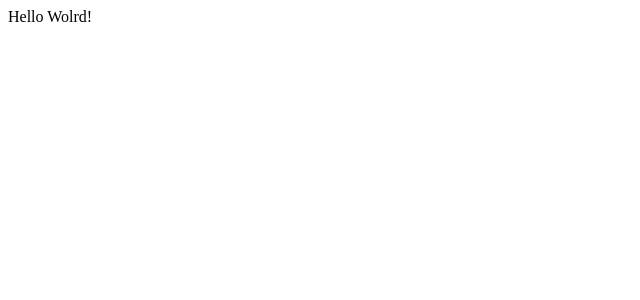
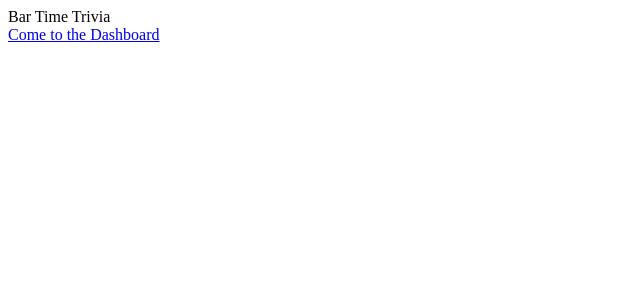
Before and after one commit to zshep/bar-time-trivia, a Next.js app: page / in a window 1280 px wide. Shown: the top 300 px of the page, without its empty margins (0-640 px from the left). Built offline with nearby package versions, Linux system fonts and the light colour scheme.

Commit message:
started with first pages/layout and with mini layout for dashboard

```diff
--- a/app/layout.tsx
+++ b/app/layout.tsx
@@ -1,3 +1,18 @@
+import { Metadata } from 'next';
+
+
+// Metadata info
+export const metadata: Metadata = {
+    title: {
+      template: '%s | Bar Time Trivia',
+      default: 'Bar Time Trivia',
+    },
+    description: 'A trivia app for bars to use with their customers',
+    metadataBase: new URL('https://github.com/zshep'),
+  };
+
+
+
 export default function RootLayout ({
     children,
 }: {
@@ -5,7 +20,7 @@ export default function RootLayout ({
 }) {
     return(
         <html lang="en">
-            < body>{children}</body>
+            <body>{children}</body>
         </html>
     );
 
--- a/app/page.tsx
+++ b/app/page.tsx
@@ -1,9 +1,16 @@
-
+import Link from 'next/link';
+import Image from 'next/image';
 
 export default function page(){
     return (
-        <main>
-            <div>Hello Wolrd!</div>
+        <main className="flex min-h-screen flex-col p-6">
+            <div>Bar Time Trivia</div>
+            <Link
+            href="/dashboard"
+            >
+                <span>Come to the Dashboard</span>
+            </Link>
+
 
 
         </main>
```
Also changed, not shown: app/dashboard/layout.tsx (added, +18 -0 lines), app/dashboard/page.tsx (added, +12 -0 lines).
